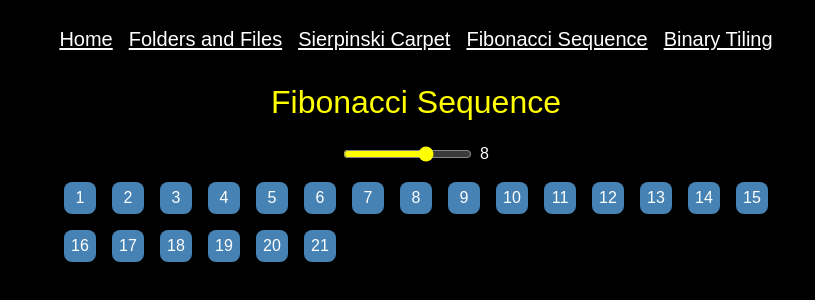
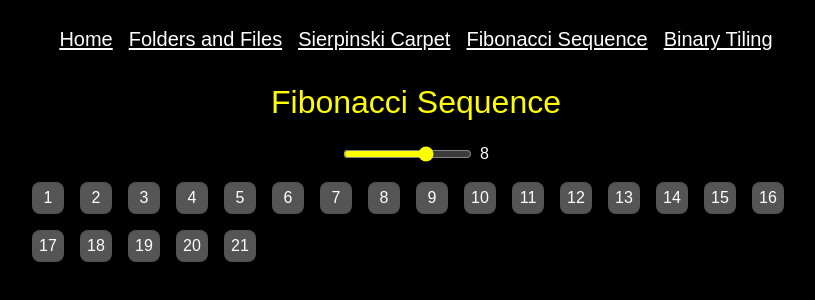
Before and after one commit to ScriptRaccoon/recursive-svelte-components, a SvelteKit app: page /fibonacci in a window 1280 px wide. Shown: the top 300 px of the page, without its empty margins (224-1039 px from the left). Built offline with nearby package versions, Linux system fonts and the light colour scheme.

Commit message:
simplify styles, adjust colors

```diff
--- a/src/routes/carpet/Carpet.svelte
+++ b/src/routes/carpet/Carpet.svelte
@@ -24,14 +24,13 @@
 
 <style>
 	.grid {
-		width: 100%;
-		height: 100%;
+		aspect-ratio: 1;
 		display: grid;
 		grid-template-columns: repeat(3, 1fr);
 		grid-template-rows: repeat(3, 1fr);
 	}
 
 	.filled {
-		background-color: rgb(144, 107, 217);
+		background-color: skyblue;
 	}
 </style>
--- a/src/routes/fibonacci/+page.svelte
+++ b/src/routes/fibonacci/+page.svelte
@@ -27,21 +27,9 @@
 
 <style>
 	.wrapper {
-		margin-inline: 2rem;
-		margin-block: 1rem 2rem;
 		display: flex;
 		flex-wrap: wrap;
 		gap: 1rem;
-	}
-
-	.wrapper :global(.block) {
-		width: 2rem;
-		height: 2rem;
-		background-color: steelblue;
-		border-radius: 0.5rem;
-		display: flex;
-		justify-content: center;
-		align-items: center;
-		color: white;
+		margin-top: 1rem;
 	}
 </style>
--- a/src/routes/fibonacci/Fibonacci.svelte
+++ b/src/routes/fibonacci/Fibonacci.svelte
@@ -17,6 +17,12 @@
 
 <style>
 	.block {
-		background-color: skyblue;
+		width: 2rem;
+		height: 2rem;
+		background-color: #555;
+		border-radius: 0.5rem;
+		display: flex;
+		justify-content: center;
+		align-items: center;
 	}
 </style>
```
